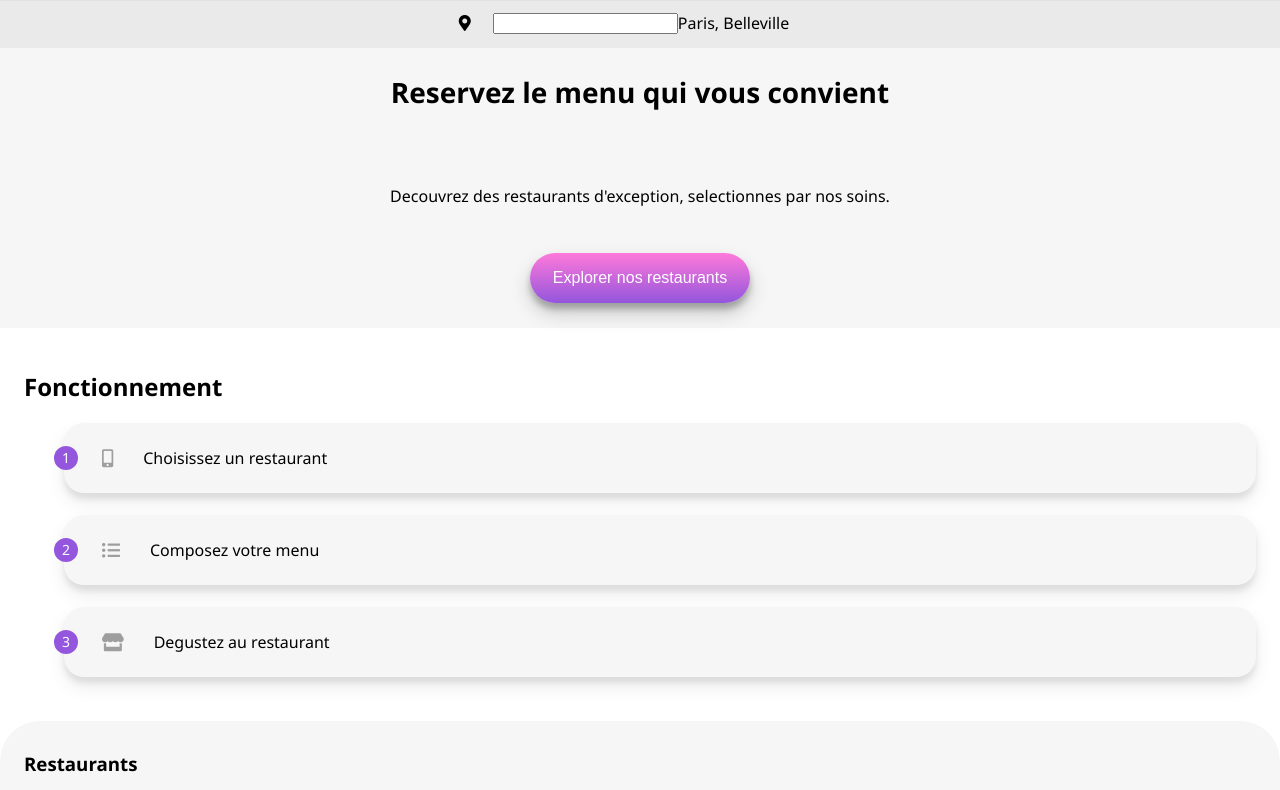
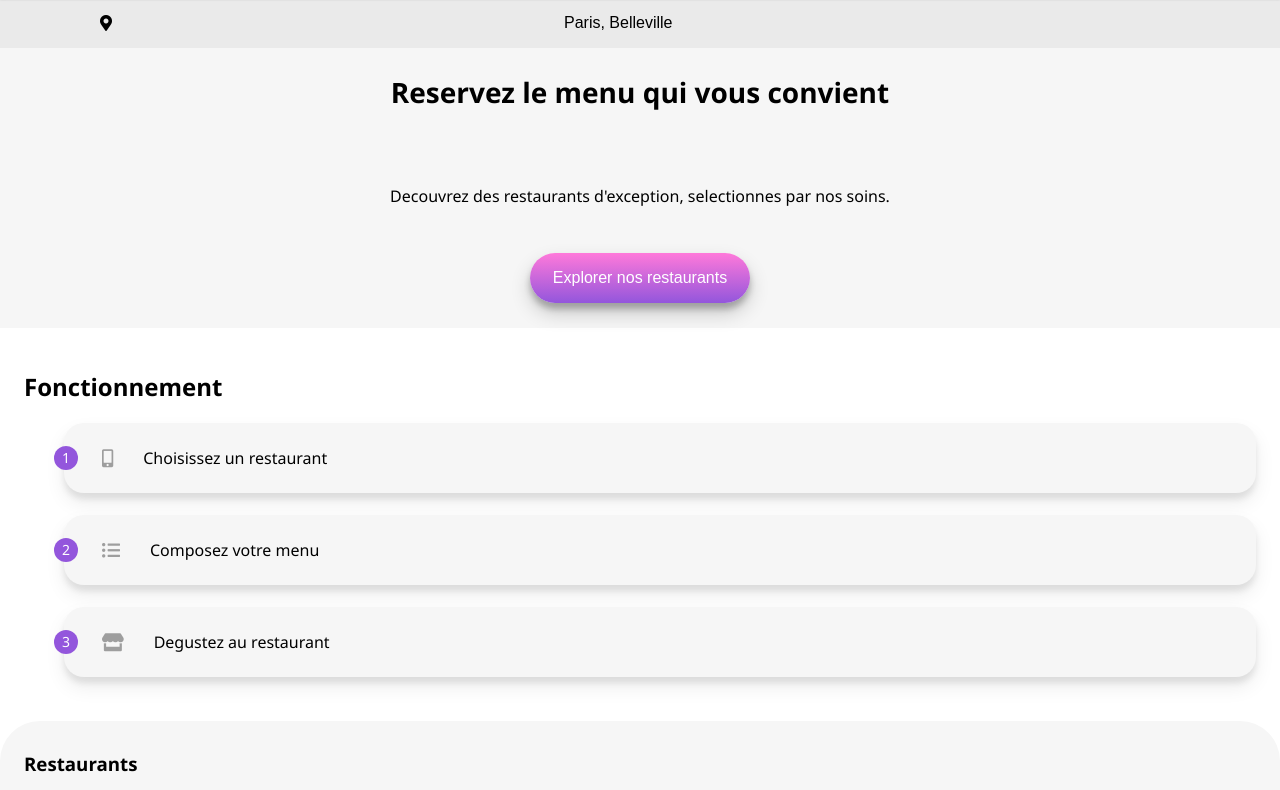
Before and after one commit to BaptisteHarle/BaptisteHarle_3_12112020., a plain HTML site: page index.html in a window 1280 px wide. Shown: the part 62-852 px from the top of the page. Drawn offline with Linux system fonts and the light colour scheme.

Commit message:
placeholder

```diff
--- a/index.html
+++ b/index.html
@@ -16,7 +16,7 @@
 
   <form class="location">
     <i class="fas fa-map-marker-alt"></i>
-    <input type="text" id="villes">Paris, Belleville
+    <input type="text" id="villes" placeholder="Paris, Belleville" />
   </form>
 
   <section class="explore">
--- a/style/style.css
+++ b/style/style.css
@@ -94,24 +94,32 @@ figure {
 **/
 
 .location {
-  width: calc(100% - 32px);
+  width: 100%;
   height: 50px;
   background: var(--altgrey);
   display: flex;
   align-items: center;
   justify-content: center;
-  padding-right: 32px;
   margin-top: 60px;
 }
 
-.location h3 {
-  font-size: 16px;
+.location input {
+  border: none;
+    background-color: var(--altgrey);
+    font-size: 16px;
+    margin-left: 55px;
+}
+::placeholder {
+  color: black;
+  margin-left: 15px;
   font-weight: 500;
 }
 
 .location i {
-  margin-right: 22px;
+  position: absolute;
+  left: 100px;
 }
+
 
 .explore {
   display: flex;
```
